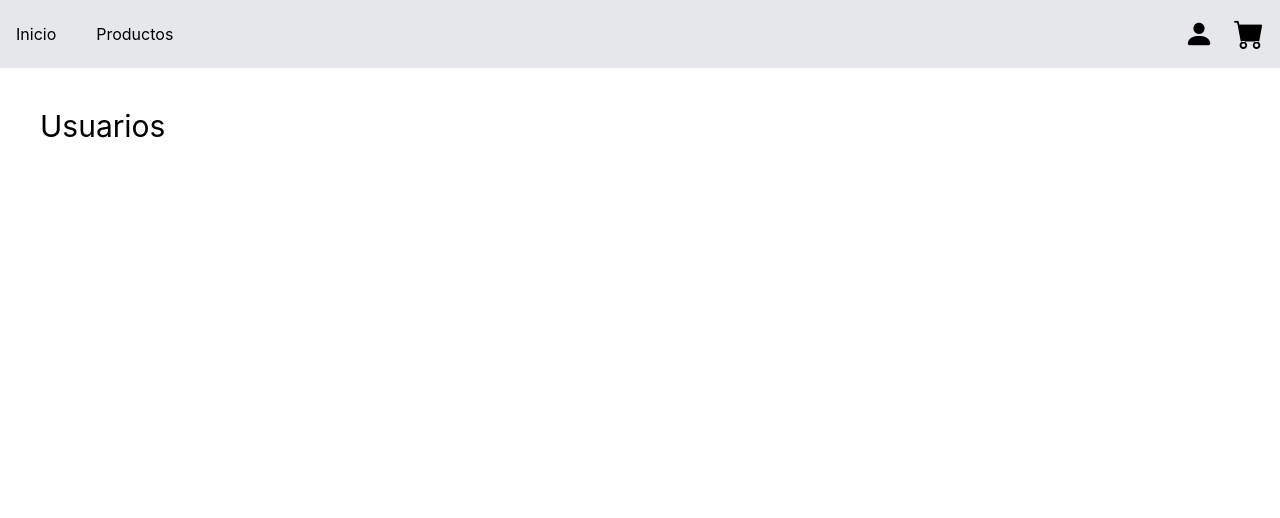
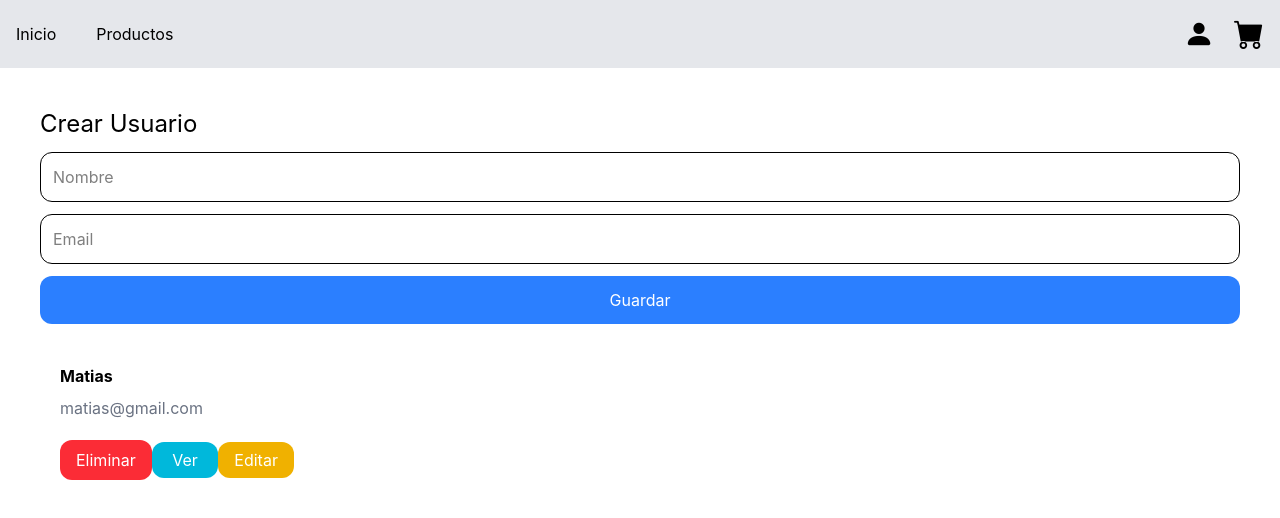
Before and after one commit to lescanovic/tp-evaluativo-lescanoliel, a Vue app: page /users in a window 1280 px wide. Shown: the top 518 px of the page. Built offline with nearby package versions, Linux system fonts and the light colour scheme.

Commit message:
feat: add user edit and detail views

```diff
--- a/src/Views/ProductsView.vue
+++ b/src/Views/ProductsView.vue
@@ -1,19 +1,13 @@
 <script setup lang="ts">
 
 import { computed, ref } from 'vue'
-
 import SearchBar from '@/components/products/SearchBar.vue'
 import ProductList from '@/components/products/ProductList.vue'
 import { cart } from "@/data/cart"
 import { products } from '@/data/products'
-
-
-
 import type { Product } from '@/models/Product'
 
 const search = ref("")
-
-
 
 const filteredProducts = computed(() => {
 
--- /dev/null
+++ b/src/Views/UserDetailView.vue
@@ -0,0 +1,55 @@
+<script setup lang="ts">
+import { useRoute } from "vue-router"
+import { computed } from "vue"
+import { users } from "@/data/users"
+
+const route = useRoute()
+
+const id = Number(route.params.id)
+
+const user = users.find(
+    user => user.id === id
+)
+
+</script>
+
+<template>
+    <main class="p-10">
+
+        <div v-if="user" class="bg-white shadow rounded-xl p-10 max-w-xl mx-auto">
+             <h1 class="text-3xl font-bold mb-5">
+      Detalle Usuario
+    </h1>
+
+    <p class="mb-3">
+      <strong>ID:</strong>
+      {{ user.id }}
+    </p>
+
+    <p class="mb-3">
+      <strong>Nombre:</strong>
+      {{ user.name }}
+    </p>
+
+    <p class="mb-5">
+      <strong>Email:</strong>
+      {{ user.email }}
+    </p>
+
+    <RouterLink
+      to="/users"
+      class="bg-cyan-500 text-white px-5 py-3 rounded-xl"
+    >
+      Volver
+    </RouterLink>
+        </div>
+
+          <div v-else>
+
+    <h1 class="text-2xl">
+      Usuario no encontrado
+    </h1>
+
+  </div>
+    </main>
+    </template>
--- /dev/null
+++ b/src/Views/UserEditView.vue
@@ -0,0 +1,96 @@
+<script setup lang="ts">
+
+import { ref } from "vue"
+
+import { useRoute, useRouter } from "vue-router"
+
+import { users } from "@/data/users"
+
+const route = useRoute()
+
+const router = useRouter()
+
+const id = Number(route.params.id)
+
+const user = users.find(
+  user => user.id === id
+)
+
+const name = ref(user?.name || "")
+
+const email = ref(user?.email || "")
+
+const updateUser = () => {
+
+  if(!user) return
+
+  if(name.value.trim() === ""){
+
+    alert("Nombre requerido")
+    return
+
+  }
+
+  if(email.value.trim() === ""){
+
+    alert("Email requerido")
+    return
+
+  }
+
+  user.name = name.value
+  user.email = email.value
+
+  router.push("/users")
+
+}
+
+</script>
+
+<template>
+
+<main class="p-10">
+
+  <div
+    v-if="user"
+    class="bg-white shadow rounded-xl p-10 max-w-xl mx-auto"
+  >
+
+    <h1 class="text-3xl font-bold mb-5">
+      Editar Usuario
+    </h1>
+
+    <input
+      v-model="name"
+      type="text"
+      placeholder="Nombre"
+      class="border p-3 rounded-xl w-full mb-5"
+    />
+
+    <input
+      v-model="email"
+      type="email"
+      placeholder="Email"
+      class="border p-3 rounded-xl w-full mb-5"
+    />
+
+    <button
+      @click="updateUser"
+      class="bg-yellow-500 text-white px-5 py-3 rounded-xl"
+    >
+      Guardar cambios
+    </button>
+
+  </div>
+
+  <div v-else>
+
+    <h1 class="text-2xl">
+      Usuario no encontrado
+    </h1>
+
+  </div>
+
+</main>
+
+</template>
--- a/src/Views/UsersView.vue
+++ b/src/Views/UsersView.vue
@@ -1,10 +1,37 @@
 <script setup lang="ts">
+import { ref } from "vue"
+import UserForm from "@/components/users/UserFrom.vue"
+import UserList from "@/components/users/UserList.vue"
+import { users as initialUsers } from "@/data/users.ts"
+import type { User } from "@/models/User"
+
+
+const users = ref<User[]>(initialUsers)
+const addUser = (user: User) => {
+
+  users.value.push(user)
+
+}
+const deleteUser = (id:number) => {
+  users.value = users.value.filter(
+    user => user.id !== id
+  )
+
+}
 </script>
 
 <template>
+<main class="p-10">
 
-<h1 class="text-3xl p-10">
-  Usuarios
-</h1>
+  <UserForm
+    @add-user="addUser"
+  />
+
+  <UserList
+    :users="users"
+    @delete-user="deleteUser"
+  />
+
+</main>
 
 </template>
--- /dev/null
+++ b/src/components/users/UserCard.vue
@@ -0,0 +1,54 @@
+<script setup lang="ts">
+import type { User } from "@/models/User"
+import { RouterLink } from "vue-router"
+import { users } from "@/data/users"
+
+defineProps<{
+    user: User
+}>()
+
+const emit = defineEmits<{
+    (e:"delete-user",
+        id:number): void
+
+}>()
+
+
+
+</script>
+
+<template>
+<div class="bg-white p-5 rounded-xl shodow w-72">
+    <h2 class="text-2x1 font-bold">
+        {{ user.name }}
+    </h2>
+
+    <p class="text-gray-500 mt-2">
+        {{user.email}}
+    </p>
+
+    <button @click="emit('delete-user', user.id)"
+    class="bg-red-500 text-white px-4 py-2 rounded-xl mt-5"
+  >
+    Eliminar
+  </button>
+
+   <RouterLink
+      :to="`/users/${user.id}`"
+      class="bg-cyan-500 text-white px-4 py-2 rounded-xl"
+    >
+      Ver
+    </RouterLink>
+
+  <RouterLink
+  :to="`/users/${user.id}/edit`"
+  class="bg-yellow-500 text-white px-4 py-2 rounded-xl">
+  Editar
+</RouterLink>
+
+
+
+
+</div>
+
+</template>
--- /dev/null
+++ b/src/components/users/UserFrom.vue
@@ -0,0 +1,72 @@
+<script setup lang="ts">
+import { ref } from "vue"
+import type { User } from "@/models/User"
+
+const emit = defineEmits<{
+    (e: "add-user", user: User): void
+
+}>()
+
+const name = ref("")
+const email = ref("")
+
+const saveUser = () => {
+
+    if(name.value.trim() === ""){
+
+    alert("Nombre requerido")
+    return
+
+  }
+
+  if(email.value.trim() === ""){
+
+    alert("Email requerido")
+    return
+
+  }
+
+  emit("add-user", {
+
+    id: Date.now(),
+    name: name.value,
+    email: email.value
+
+  })
+
+  name.value = ""
+  email.value = ""
+
+}
+</script>
+
+<template>
+    <div class="mb-5">
+
+        <h2 class="text-2xl mb-3">
+        Crear Usuario
+        </h2>
+
+        <input
+        v-model="name"
+        type="text"
+        placeholder="Nombre"
+        class="border p-3 rounded-xl mb-3 w-full"
+        />
+
+        <input
+        v-model="email"
+        type="email"
+        placeholder="Email"
+        class="border p-3 rounded-xl mb-3 w-full"
+        />
+
+        <button
+        @click="saveUser"
+        class="bg-blue-500 text-white px-5 py-3 rounded-xl hover:bg-blue-600 transition-colors w-full"
+        >
+        Guardar
+        </button>
+
+    </div>
+</template>
--- /dev/null
+++ b/src/components/users/UserList.vue
@@ -0,0 +1,33 @@
+<script setup lang="ts">
+
+import UserCard from "./UserCard.vue"
+
+import type { User } from "@/models/User"
+
+defineProps<{
+  users: User[]
+}>()
+
+const emit = defineEmits<{
+  (e:"delete-user", id:number): void
+}>()
+
+</script>
+
+<template>
+
+<div class="flex flex-wrap gap-5">
+
+  <UserCard
+
+    v-for="user in users"
+    :key="user.id"
+    :user="user"
+
+    @delete-user="emit('delete-user', $event)"
+
+  />
+
+</div>
+
+</template>
--- a/src/data/cart.ts
+++ b/src/data/cart.ts
@@ -1,5 +1,5 @@
 import { ref } from "vue"
 
-import type { CartItem } from "@/models/carItem"
+import type { CartItem } from "@/models/CarItem"
 
 export const cart = ref<CartItem[]>([])
--- /dev/null
+++ b/src/data/users.ts
@@ -0,0 +1,9 @@
+import type { User } from "@/models/User";
+
+export const users: User[] = [
+  {
+    id: 1,
+    name: "Matias",
+    email: "matias@gmail.com"
+  }
+]
--- a/src/models/user.ts
+++ b/src/models/user.ts
@@ -1,5 +1,5 @@
 export interface User {
-    id: number | string;
+    id: number ;
     name: string;
     email: string;
 
```
Also changed, not shown: src/router/index.ts (+13 -1 lines).
